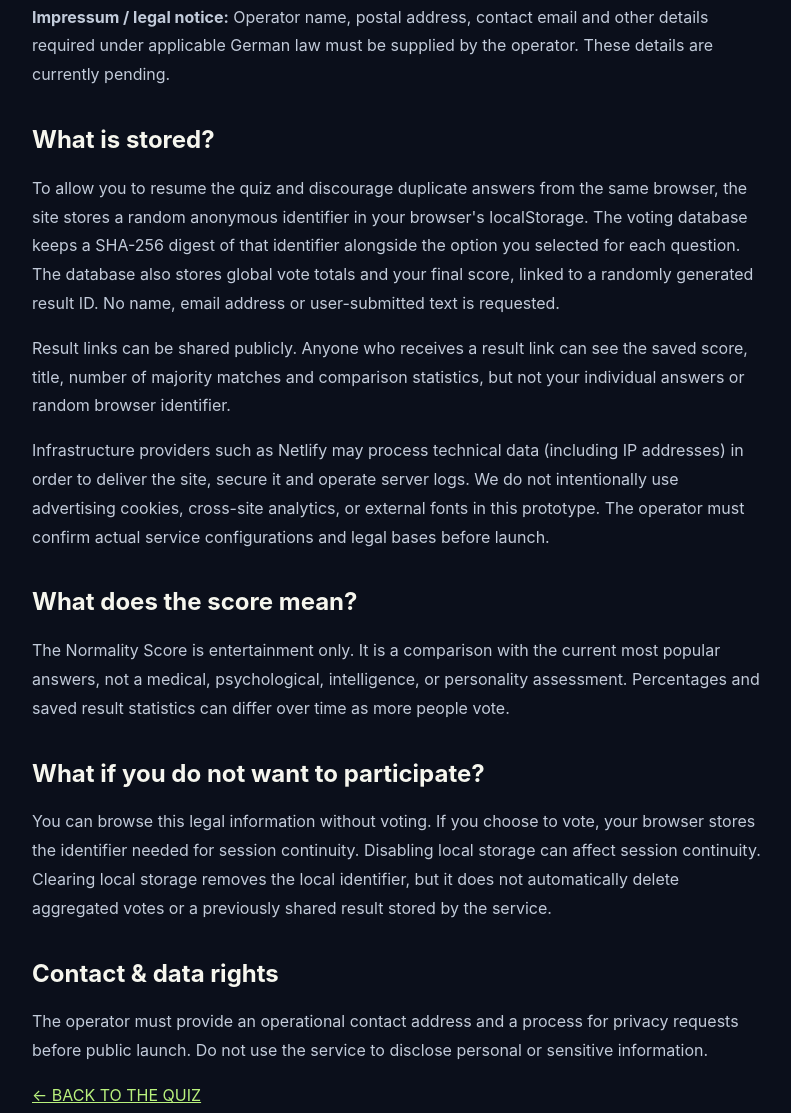
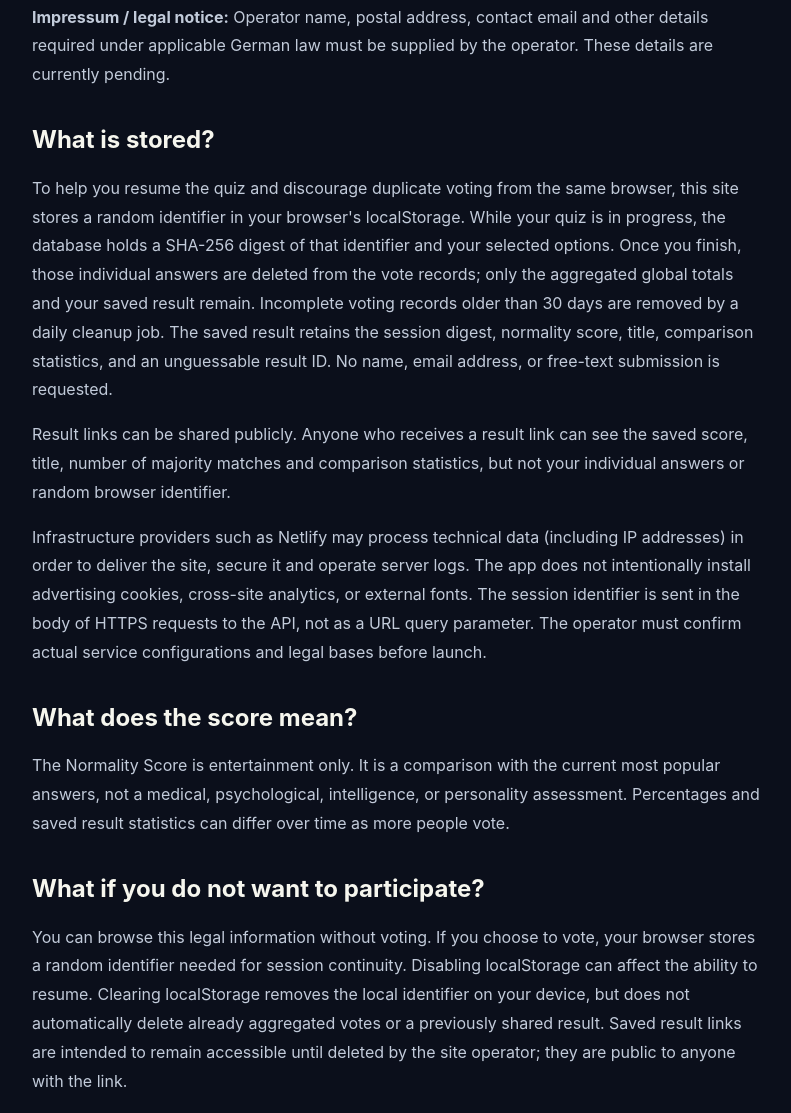
Before and after one commit to iulian989898-pixel/internet-world, a website: page site/legal.html in a window 1280 px wide. Shown: the part 439-1552 px from the top of the page, without its empty margins (243-1034 px from the left). Drawn offline with Linux system fonts and the light colour scheme.

Commit message:
Explain anonymous session data and 30-day retention accurately

```diff
--- a/site/legal.html
+++ b/site/legal.html
@@ -7,13 +7,13 @@
 <h2>Who operates this site?</h2>
 <p><strong>Impressum / legal notice:</strong> Operator name, postal address, contact email and other details required under applicable German law must be supplied by the operator. These details are currently pending.</p>
 <h2>What is stored?</h2>
-<p>To allow you to resume the quiz and discourage duplicate answers from the same browser, the site stores a random anonymous identifier in your browser's localStorage. The voting database keeps a SHA-256 digest of that identifier alongside the option you selected for each question. The database also stores global vote totals and your final score, linked to a randomly generated result ID. No name, email address or user-submitted text is requested.</p>
+<p>To help you resume the quiz and discourage duplicate voting from the same browser, this site stores a random identifier in your browser's localStorage. While your quiz is in progress, the database holds a SHA-256 digest of that identifier and your selected options. Once you finish, those individual answers are deleted from the vote records; only the aggregated global totals and your saved result remain. Incomplete voting records older than 30 days are removed by a daily cleanup job. The saved result retains the session digest, normality score, title, comparison statistics, and an unguessable result ID. No name, email address, or free-text submission is requested.</p>
 <p>Result links can be shared publicly. Anyone who receives a result link can see the saved score, title, number of majority matches and comparison statistics, but not your individual answers or random browser identifier.</p>
-<p>Infrastructure providers such as Netlify may process technical data (including IP addresses) in order to deliver the site, secure it and operate server logs. We do not intentionally use advertising cookies, cross-site analytics, or external fonts in this prototype. The operator must confirm actual service configurations and legal bases before launch.</p>
+<p>Infrastructure providers such as Netlify may process technical data (including IP addresses) in order to deliver the site, secure it and operate server logs. The app does not intentionally install advertising cookies, cross-site analytics, or external fonts. The session identifier is sent in the body of HTTPS requests to the API, not as a URL query parameter. The operator must confirm actual service configurations and legal bases before launch.</p>
 <h2>What does the score mean?</h2>
 <p>The Normality Score is entertainment only. It is a comparison with the current most popular answers, not a medical, psychological, intelligence, or personality assessment. Percentages and saved result statistics can differ over time as more people vote.</p>
 <h2>What if you do not want to participate?</h2>
-<p>You can browse this legal information without voting. If you choose to vote, your browser stores the identifier needed for session continuity. Disabling local storage can affect session continuity. Clearing local storage removes the local identifier, but it does not automatically delete aggregated votes or a previously shared result stored by the service.</p>
+<p>You can browse this legal information without voting. If you choose to vote, your browser stores a random identifier needed for session continuity. Disabling localStorage can affect the ability to resume. Clearing localStorage removes the local identifier on your device, but does not automatically delete already aggregated votes or a previously shared result. Saved result links are intended to remain accessible until deleted by the site operator; they are public to anyone with the link.</p>
 <h2>Contact & data rights</h2>
 <p>The operator must provide an operational contact address and a process for privacy requests before public launch. Do not use the service to disclose personal or sensitive information.</p>
 <p><a href="/">← BACK TO THE QUIZ</a></p>
```
